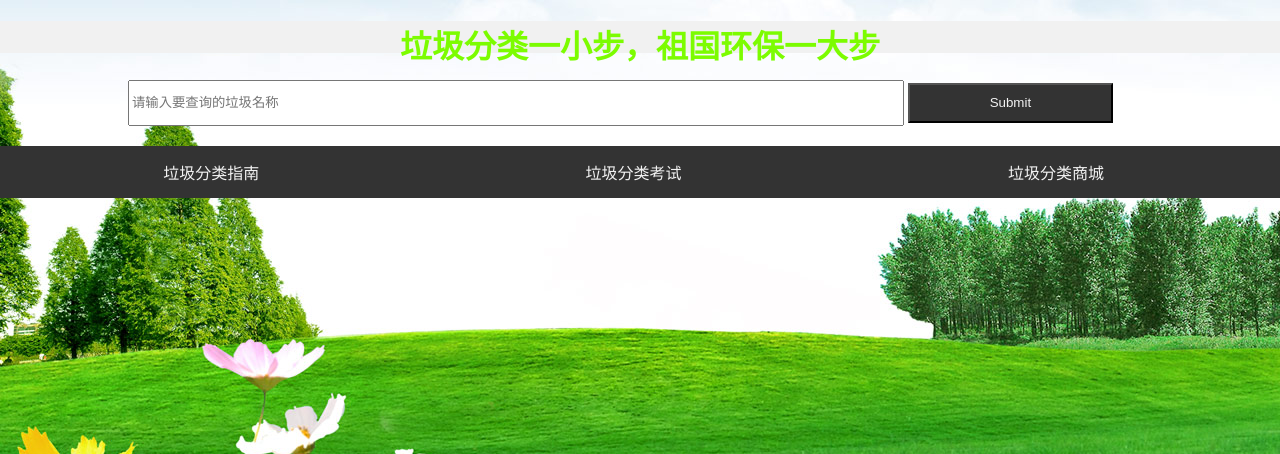
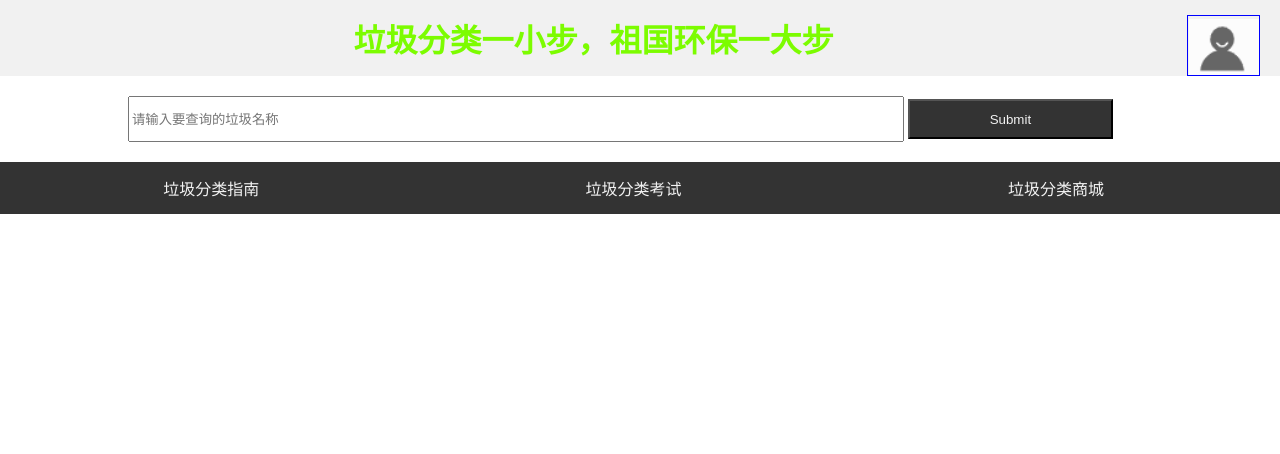
Before and after one commit to myldsb/wastes-classification, a Flask app: template flaskp/templates/base.html in a window 1280 px wide. Shown: the top 454 px of the page. Run offline with Flask 2, Linux system fonts and the light colour scheme; the template is opened without the code that fills it, so the values that code supplies are empty.

Commit message:
0731 new: logout and project layout

```diff
--- /dev/null
+++ b/flaskp/auth.py
@@ -0,0 +1,3 @@
+from flask import Blueprint
+
+bp = Blueprint('auth', __name__, url_prefix='/auth')
--- a/flaskp/main.py
+++ /dev/null
@@ -1,15 +0,0 @@
-import os
-
-from flask import Flask
-
-
-app = Flask(__name__)
-
-
-@app.route('/', methods=('GET', 'POST'))
-def index():
-	return 'hello world'
-
-if __name__ == '__main__':
-	app.jinja_env.auto_reload = True
-	app.run(debug=False)
--- a/flaskp/templates/base.html
+++ b/flaskp/templates/base.html
@@ -12,8 +12,7 @@
 body {
   margin: 0;
   font: 200px;
-  background-image: url(../static/baseback.jpg);
-  /*-webkit-filter: grayscale(50%);*/
+  /*background-image: url(../static/baseback.jpg);*/
 }
 
 
@@ -22,7 +21,22 @@ body {
   background-color: #f1f1f1;
   text-align: center;
   color:  #7cfc00;
+  padding: 15px 0;
 }
+
+.header>h1 {
+  display: inline;
+
+}
+
+img {
+  display: inline;
+  float: right;
+  margin-right: 20px;
+  border: 1px solid blue;
+  cursor: pointer;
+}
+
 
 /* 查询框样式*/
 #search {
@@ -72,13 +86,14 @@ body {
 </style>
 
 
+</head>
 
 
-</head>
 <body>
 
 <div class="header">
-  <h1 style="height:1em;">垃圾分类一小步，祖国环保一大步</h1>
+  <h1 >垃圾分类一小步，祖国环保一大步</h1>
+  <img id='lulu' src="{{url_for('static', filename='portrait.png')}}">
 </div>
 
 <form id='search'>
@@ -88,12 +103,37 @@ body {
 
 
 <div class="topnav" style=" align-conte: center">
-  <a href="{{url_for('introduce')}}">垃圾分类指南</a>
+  <a href="{{url_for('guide.guide')}}">垃圾分类指南</a>
   <a href="#">垃圾分类考试</a>
   <a href="#">垃圾分类商城</a>
   <!-- <a href="#">垃圾分类现状</a> -->
 </div>
 {% block content %}{% endblock %}
 
+
+
+<!-- 功能函数 -->
+<script type="text/javascript">
+
+  function log(x) {
+    console.log(x)
+  }
+</script>
+
+<!-- 业务处理 -->
+<script type="text/javascript">
+
+  // 点击右上角头像，登出判断函数
+  document.querySelector('#lulu').onclick = function() {
+    if(confirm('确认登出？')) {
+      log('quit')
+    } else {
+      log('no!')
+    }
+  }
+
+</script>
+
+
 </body>
 </html>
--- /dev/null
+++ b/main.py
@@ -0,0 +1,7 @@
+from flaskp import app
+
+if __name__ == '__main__':
+	app.jinja_env.auto_reload = True
+	app.config['TEMPLATES_AUTO_RELOAD'] = True
+	app.run(debug=True)
+#
```
Also changed, not shown: flaskp/__init__.py (+5 -7 lines), flaskp/guide.py (added, +8 -0 lines), requirements.txt (added, +12 -0 lines), flaskp/static/portrait.png (added), flaskp/templates/auth/auth.html (added), flaskp/templates/exam/exam.html (added), flaskp/templates/guide/guide.html (renamed from flaskp/templates/introduce/introduce.html), flaskp/templates/mall/mall.html (added), flaskp/templates/search/search.html (added).
